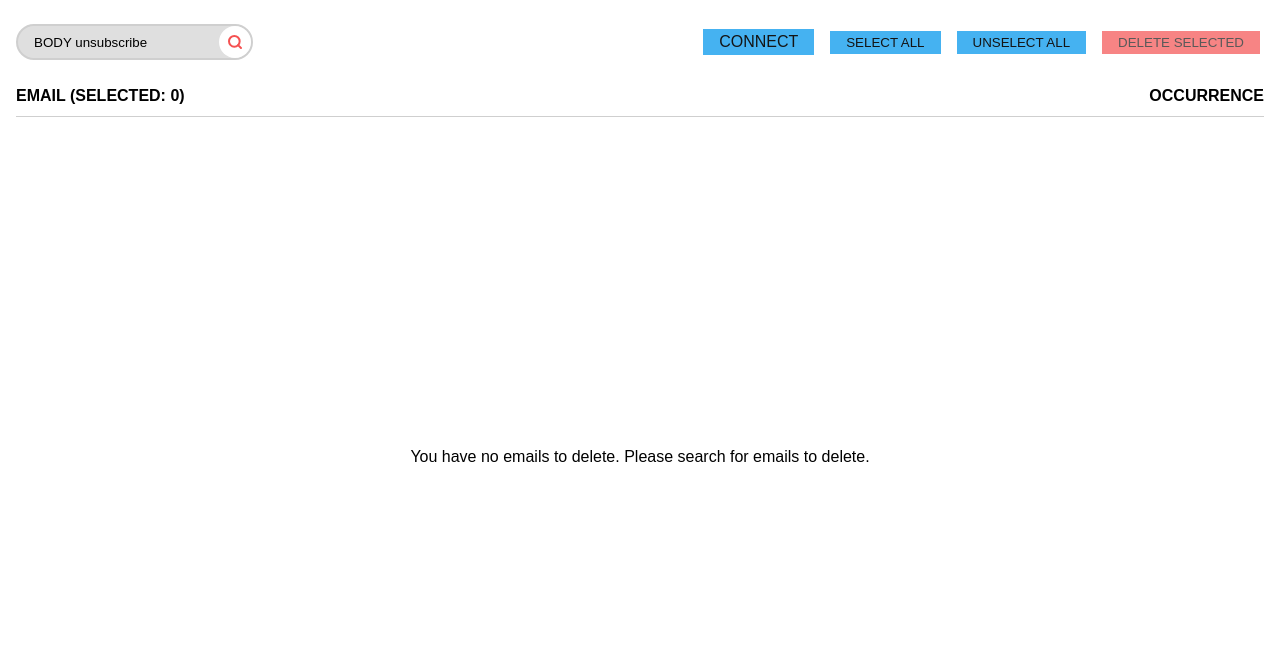
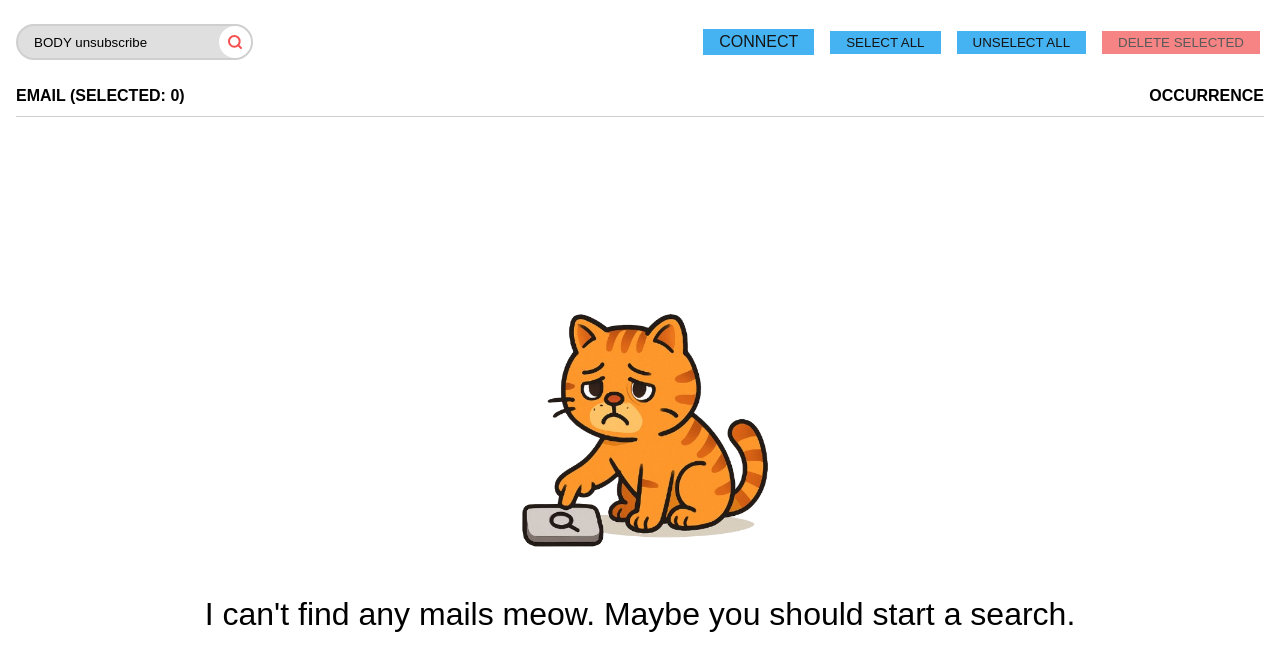
Before and after one commit to LouisDerveloy/Mail-Cleaner, a Vue app: page / in a window 1280 px wide. Shown: the top 670 px of the page. Built offline with nearby package versions, Linux system fonts and the light colour scheme.

Commit message:
Enhance AnalyseMailView with improved search feedback and UI updates. Introduce new images for 'no results' and 'searching' states, and update the layout to provide clearer user guidance during email searches. Increment version in tauri.conf.json to 0.2.1.

```diff
--- a/src-tauri/tauri.conf.json
+++ b/src-tauri/tauri.conf.json
@@ -1,6 +1,6 @@
 {
   "$schema": "https://schema.tauri.app/config/2",
-  "version": "0.2.0",
+  "version": "0.2.1",
   "identifier": "com.mailcleaner.app",
   "mainBinaryName": "Mail Cleaner",
   "productName": "Mail Cleaner",
--- a/src/Views/AnalyseMailView.vue
+++ b/src/Views/AnalyseMailView.vue
@@ -6,6 +6,8 @@ import type { Ref } from "vue";
 import 'vue-virtual-scroller/dist/vue-virtual-scroller.css'
 import { RecycleScroller } from 'vue-virtual-scroller'
 import { handleError } from "../lib/error";
+import noResultsImage from "/src/assets/images/no-results.png";
+import searchingImage from "/src/assets/images/searching.png";
 
 interface Sender {
   id: number;
@@ -25,6 +27,7 @@ interface Progress {
 
 let senders: Ref<DisplaySender[]> = shallowRef([])
 let isProcessing = ref(false)
+let searching = ref(false)
 let query = ref("BODY unsubscribe")
 let progress = ref({ current: 0, total: 0 });
 
@@ -34,6 +37,7 @@ const selectedCount = computed(() => {
 
 function start_search() {
   isProcessing.value = true
+  searching.value = true
   senders.value = []
   progress.value = { current: 0, total: 0 };
   const channel = new Channel()
@@ -46,9 +50,11 @@ function start_search() {
     const displaySenders: DisplaySender[] = result.map(s => ({ ...s, selected: false }))
     senders.value = displaySenders;
     isProcessing.value = false
+    searching.value = false
   }).catch(async (err) => {
     await handleError(err);
     isProcessing.value = false;
+    searching.value = false
   });
 }
 
@@ -153,8 +159,13 @@ async function deleteSelected() {
         <span class="occurrence">{{ item.occurrence }}</span>
       </div>
     </RecycleScroller>
-    <div class="no-results" v-else>
-      <span>You have no emails to delete. Please search for emails to delete.</span>
+    <div class="info" v-else-if="!searching">
+      <img :src="noResultsImage" alt="No results" class="cat-image">
+      <span>I can't find any mails meow. Maybe you should start a search.</span>
+    </div>
+    <div class="info" v-else>
+      <img :src="searchingImage" alt="Searching..." class="cat-image">
+      <span>I'm searching for your emails... I hope i will get some treats for that.</span>
     </div>
     </section>
     <div class="progress-container" v-if="isProcessing || progress.total > 0">
@@ -193,15 +204,24 @@ async function deleteSelected() {
   height: 100%;
 }
 
-.table .no-results {
+.table .info {
   height: 100%;
   width: 100%;
-  display: grid;
-  place-items: center;
+  display: flex;
+  flex-direction: column;
+  align-items: center;
+  justify-content: center;
+  gap: 1rem;
 }
 
-.table .no-results span {
+.table .info img {
+  width: 300px;
+  height: 300px;
+}
+
+.table .info span {
   display: block;
+  font-size: 2rem;
 }
 
 .table .header {
```
Also changed, not shown: src/assets/images/no-results.png (added), src/assets/images/searching.png (added).
